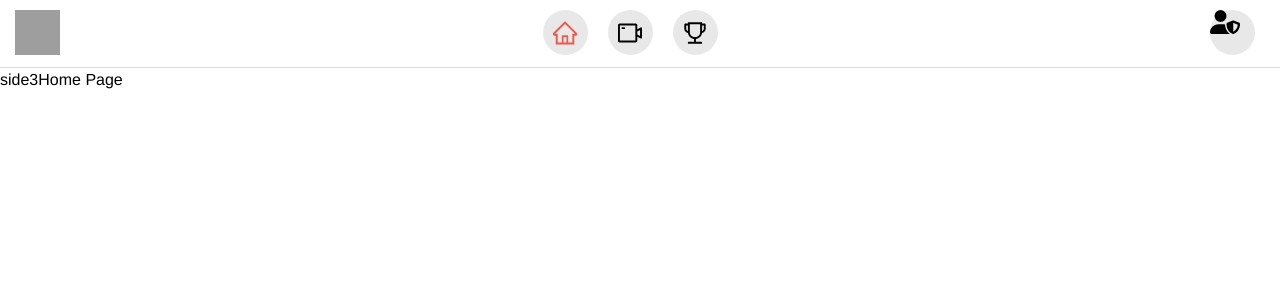
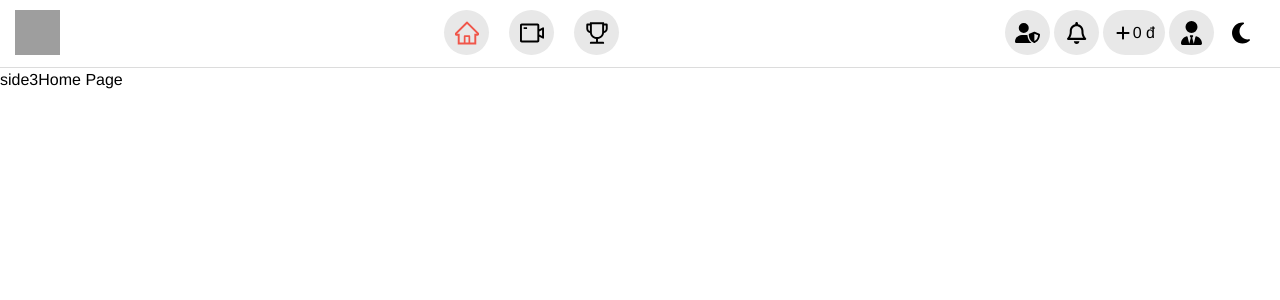
Before and after one commit to TLphongNguyen/playdueClone, a React (Vite) app in the folder FrontEnd/: page / in a window 1280 px wide. Shown: the top 300 px of the page. Built offline with nearby package versions, Linux system fonts and the light colour scheme; grey boxes are pictures that could not be loaded.

Commit message:
update ui-header

```diff
--- a/FrontEnd/src/Layout/components/header/index.jsx
+++ b/FrontEnd/src/Layout/components/header/index.jsx
@@ -1,8 +1,9 @@
 import { useState } from 'react';
 import { FontAwesomeIcon } from '@fortawesome/react-fontawesome';
-import { faUserShield } from '@fortawesome/free-solid-svg-icons';
+import { faMoon, faPlus, faUserShield, faUserTie } from '@fortawesome/free-solid-svg-icons';
 // import img from '~/assets/img';
 import { HomeOutlined, TrophyOutlined, VideoCameraOutlined } from '@ant-design/icons';
+import { faBell } from '@fortawesome/free-regular-svg-icons';
 
 function Header() {
 	return (
@@ -18,33 +19,65 @@ function Header() {
 				<div className="flex">
 					<div className="mx-[10px] bg-[#e8e8e8] rounded-[50%] w-[45px] h-[45px] text-center">
 						<a className="block h-[45px] w-[45px] " href=" #">
-							<HomeOutlined className="text-[#f0564a] h-[100%]" style={{ fontSize: '24px' }} />
+							<HomeOutlined
+								className="text-[#f0564a] h-[100%]  hover:text-[#f0564a]"
+								style={{ fontSize: '24px' }}
+							/>
 						</a>
 					</div>
 					<div className="mx-[10px] bg-[#e8e8e8] rounded-[50%] w-[45px] h-[45px] text-center">
 						<a className="block h-[45px] w-[45px] " href=" #">
-							<VideoCameraOutlined className="h-[100%]" style={{ fontSize: '24px' }} />
+							<VideoCameraOutlined
+								className="h-[100%]  hover:text-[#f0564a]"
+								style={{ fontSize: '24px' }}
+							/>
 						</a>
 					</div>
 					<div className="mx-[10px] bg-[#e8e8e8] rounded-[50%] w-[45px] h-[45px] text-center">
 						<a className="block h-[45px] w-[45px] " href=" #">
-							<TrophyOutlined className="h-[100%]" style={{ fontSize: '24px' }} />
+							<TrophyOutlined className="h-[100%]  hover:text-[#f0564a]" style={{ fontSize: '24px' }} />
 						</a>
 					</div>
 				</div>
-				<div className="">
-					<div className="mx-[10px] bg-[#e8e8e8] rounded-[50%] w-[45px] h-[45px] text-center">
+				<div className="flex">
+					<div className="mx-[2px] bg-[#e8e8e8] rounded-[50%] w-[45px] h-[45px] text-center">
 						<a className=" h-[45px] w-[45px] flex " href=" #">
 							<FontAwesomeIcon
-								className="text-[24px] items-center text-center"
+								className="text-[20px] items-center text-center m-auto  hover:text-[#f0564a]"
 								icon={faUserShield}
-								// style={{ fontSize: '24px' }}
 							/>
 						</a>
 					</div>
-					<div className=""></div>
-					<div className=""></div>
-					<div className=""></div>
+					<div className="mx-[2px] bg-[#e8e8e8] rounded-[50%] w-[45px] h-[45px] text-center">
+						<a className=" h-[45px] w-[45px] flex " href=" #">
+							<FontAwesomeIcon
+								className="text-[22px] items-center text-center m-auto hover:text-[#f0564a]"
+								icon={faBell}
+							/>
+						</a>
+					</div>
+					<div className="mx-[2px] bg-[#e8e8e8] rounded-[25px] w-[62px] h-[45px] text-center px-[10px]">
+						<a className=" h-[45px] w-[100%] flex  hover:text-[#f0564a] items-center" href=" #">
+							<FontAwesomeIcon
+								className="text-[16px] items-center text-center m-auto mr-[3px]"
+								icon={faPlus}
+							/>
+							<span className="text-[16px]">0 đ</span>
+						</a>
+					</div>
+					<div className="mx-[2px] bg-[#e8e8e8] rounded-[50%] w-[45px] h-[45px] text-center">
+						<a className=" h-[45px] w-[45px] flex " href=" #">
+							<FontAwesomeIcon
+								className="text-[24px] items-center text-center m-auto hover:text-[#f0564a]"
+								icon={faUserTie}
+							/>
+						</a>
+					</div>
+					<div className="mx-[2px] border-l-1px border-solid border-[#ececec]  w-[45px] h-[45px] text-center">
+						<a className=" h-[45px] w-[45px] flex  hover:text-[#f0564a] items-center" href=" #">
+							<FontAwesomeIcon className="text-[24px] items-center text-center m-auto" icon={faMoon} />
+						</a>
+					</div>
 					<div className=""></div>
 				</div>
 			</div>
```
